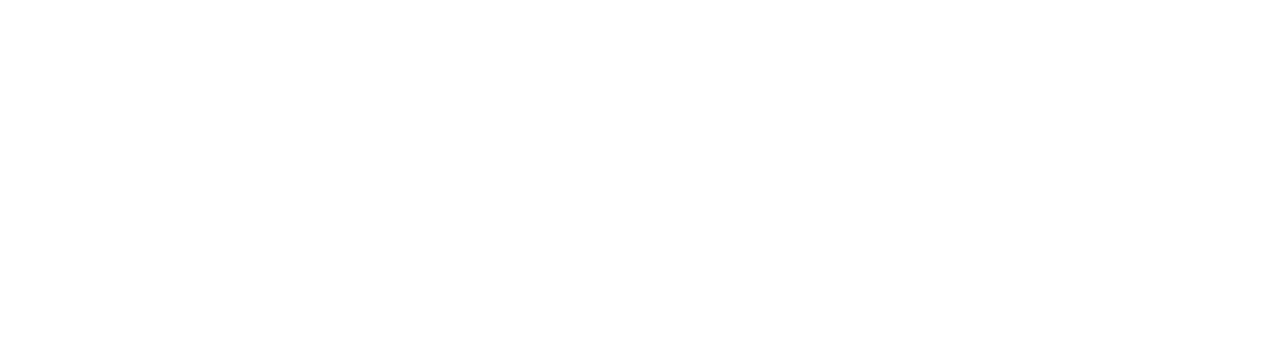
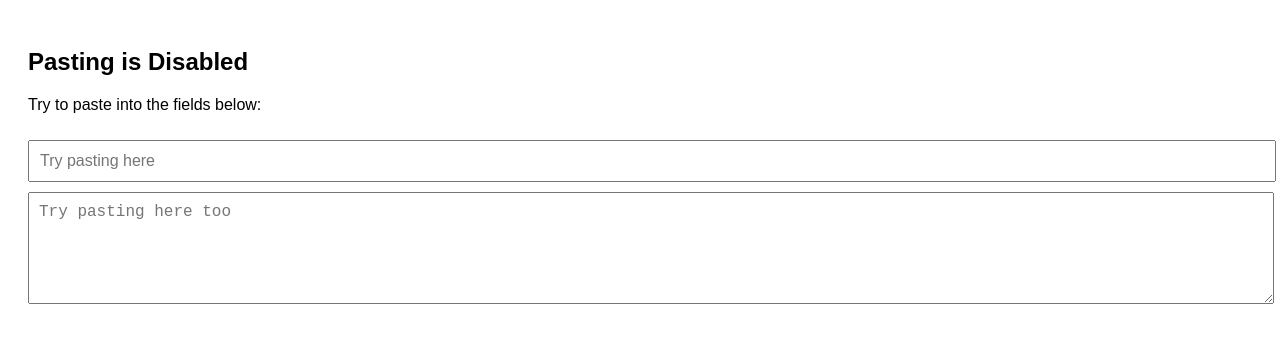
Before and after one commit to truongnguyenxuanvinh/canvaspaste, a plain HTML site: page index.html in a window 1280 px wide. Drawn offline with Linux system fonts and the light colour scheme.

Commit message:
Update index.html

```diff
--- a/index.html
+++ b/index.html
@@ -1,6 +1,31 @@
-<script>
-  document.addEventListener('DOMContentLoaded', function () {
-  const inputElements = document.querySelectorAll('input, textarea');
+<!DOCTYPE html>
+<html lang="en">
+<head>
+  <meta charset="UTF-8">
+  <title>Prevent Paste Example</title>
+  <style>
+    body {
+      font-family: sans-serif;
+      padding: 20px;
+    }
+    input, textarea {
+      width: 100%;
+      padding: 10px;
+      margin-top: 10px;
+      font-size: 16px;
+    }
+  </style>
+</head>
+<body>
+  <h2>Pasting is Disabled</h2>
+  <p>Try to paste into the fields below:</p>
+  <input type="text" placeholder="Try pasting here">
+  <textarea rows="5" placeholder="Try pasting here too"></textarea>
+
+  <script>
+    document.addEventListener('DOMContentLoaded', function () {
+      const inputElements = document.querySelectorAll('input, textarea');
+
       inputElements.forEach(function (element) {
         element.addEventListener('paste', function (event) {
           event.preventDefault();
@@ -8,4 +33,6 @@
         });
       });
     });
-</script>
+  </script>
+</body>
+</html>
```
